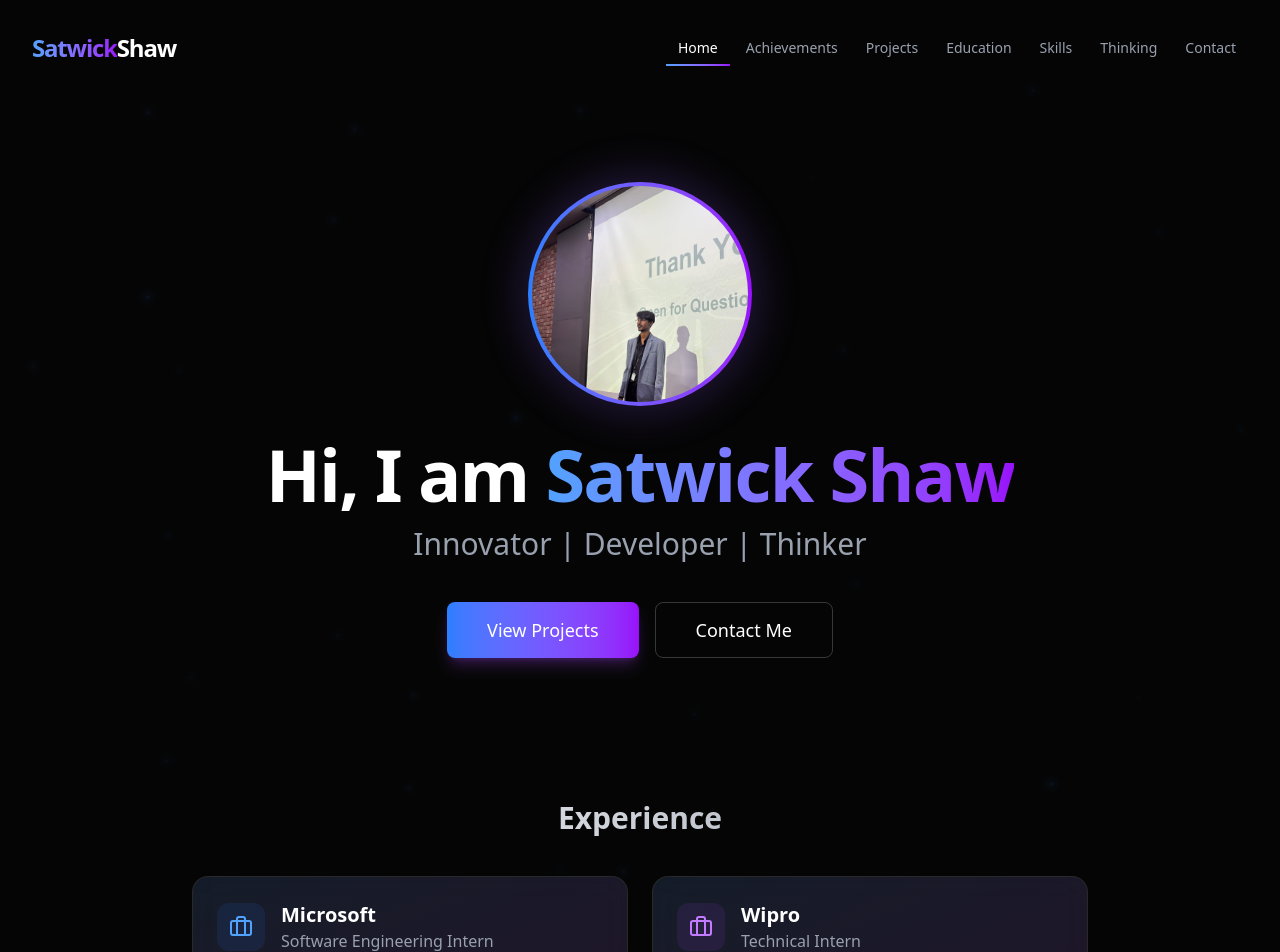
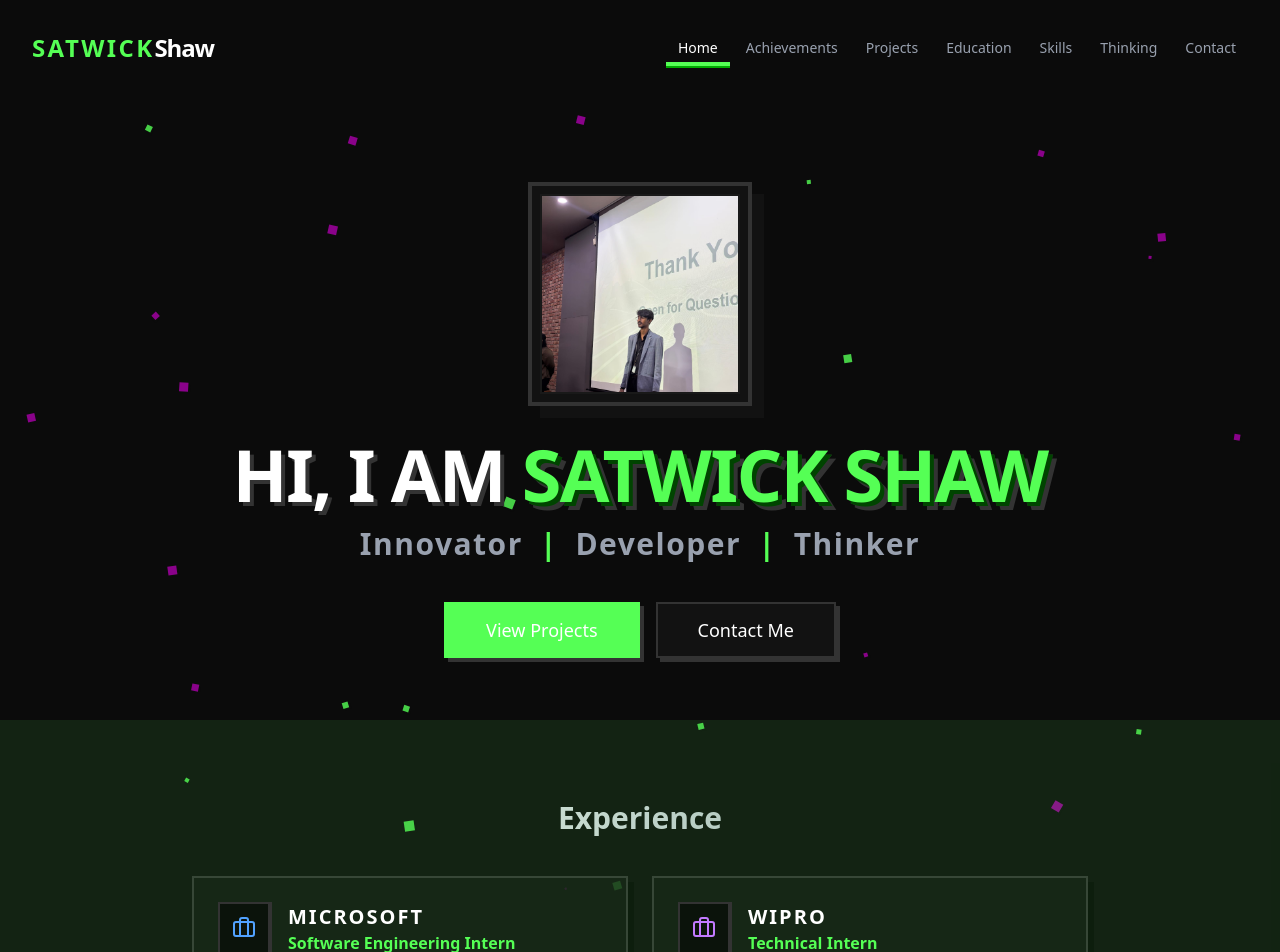
Before and after one commit to satwick-yes/my-website, a Next.js app: page / in a window 1280 px wide. Shown: the top 952 px of the page. Built offline with nearby package versions, Linux system fonts and the light colour scheme.

Commit message:
feat(theme): massive CSS and UI component overhaul to mature Minecraft aesthetic

```diff
--- a/src/app/education/page.tsx
+++ b/src/app/education/page.tsx
@@ -51,17 +51,17 @@ export default function Education() {
               className="relative pl-8 md:pl-12"
             >
               {/* Timeline dot */}
-              <div className="absolute -left-[5px] top-1 w-3 h-3 rounded-full bg-blue-500 shadow-[0_0_10px_3px_rgba(59,130,246,0.5)]" />
+              <div className="absolute -left-[5px] top-1 w-3 h-3 rounded-none bg-primary shadow-[2px_2px_0_0_#333333] border border-black" />
 
               <div className="flex flex-col md:flex-row md:items-start md:justify-between mb-2 gap-2 md:gap-8">
                 <h3 className="text-2xl font-bold text-white">{edu.institution}</h3>
                 {edu.duration && (
-                  <span className="text-sm font-medium px-3 py-1 bg-white/10 rounded-full text-blue-300 whitespace-nowrap w-fit">
+                  <span className="text-sm font-bold px-3 py-1 bg-black border-2 border-border rounded-none text-primary whitespace-nowrap w-fit">
                     {edu.duration}
                   </span>
                 )}
               </div>
-              <h4 className="text-xl text-purple-400 mb-4">{edu.degree}</h4>
+              <h4 className="text-xl text-primary font-bold tracking-widest uppercase mb-4">{edu.degree}</h4>
               <p className="text-gray-400 leading-relaxed max-w-3xl">
                 {edu.description}
               </p>
--- a/src/app/globals.css
+++ b/src/app/globals.css
@@ -1,14 +1,14 @@
 @import "tailwindcss";
 
 :root {
-  --background: #050505;
+  --background: #0b0b0b;
   --foreground: #ffffff;
-  --card: #0f0f11;
+  --card: #121212;
   --card-foreground: #ffffff;
-  --border: #1a1a1a;
-  --primary: #3b82f6;
-  --primary-foreground: #ffffff;
-  --accent: #8b5cf6;
+  --border: #333333;
+  --primary: #55ff55;
+  --primary-foreground: #000000;
+  --accent: #55ffff;
 }
 
 @theme inline {
@@ -27,17 +27,19 @@ body {
   font-family: var(--font-sans), sans-serif;
 }
 
-/* Custom scrollbar for dark theme */
+/* Custom blocky scrollbar for Minecraft theme */
 ::-webkit-scrollbar {
-  width: 8px;
+  width: 12px;
 }
 ::-webkit-scrollbar-track {
-  background: #050505;
+  background: #0b0b0b;
+  border-left: 2px solid #333;
 }
 ::-webkit-scrollbar-thumb {
-  background: #333;
-  border-radius: 4px;
+  background: #444;
+  border: 2px solid #0b0b0b;
+  border-radius: 0;
 }
 ::-webkit-scrollbar-thumb:hover {
-  background: #555;
+  background: #55ff55;
 }
--- a/src/app/page.tsx
+++ b/src/app/page.tsx
@@ -19,9 +19,9 @@ export default function Home() {
           initial={{ opacity: 0, scale: 0.8 }}
           animate={{ opacity: 1, scale: 1 }}
           transition={{ duration: 0.8, ease: "easeOut" }}
-          className="relative w-40 h-40 md:w-56 md:h-56 mb-8 rounded-full p-1 bg-gradient-to-r from-blue-500 to-purple-600 shadow-[0_0_40px_10px_rgba(139,92,246,0.2)]"
+          className="relative w-40 h-40 md:w-56 md:h-56 mb-8 rounded-none border-4 border-border shadow-[12px_12px_0_0_#121212] p-2 bg-card"
         >
-          <div className="w-full h-full rounded-full overflow-hidden bg-black">
+          <div className="w-full h-full rounded-none overflow-hidden bg-black border-2 border-border/50">
             <Image
               src="/profile.jpeg"
               alt="Satwick Shaw"
@@ -37,10 +37,10 @@ export default function Home() {
           initial={{ opacity: 0, y: 20 }}
           animate={{ opacity: 1, y: 0 }}
           transition={{ duration: 0.5, delay: 0.2 }}
-          className="text-5xl md:text-7xl font-extrabold tracking-tight mb-4"
+          className="text-5xl md:text-7xl font-extrabold tracking-tight mb-4 uppercase drop-shadow-[4px_4px_0_#333]"
         >
           Hi, I am{" "}
-          <span className="bg-clip-text text-transparent bg-gradient-to-r from-blue-400 to-purple-600">
+          <span className="text-primary drop-shadow-[4px_4px_0_#004400]">
             Satwick Shaw
           </span>
         </motion.h1>
@@ -49,9 +49,9 @@ export default function Home() {
           initial={{ opacity: 0, y: 20 }}
           animate={{ opacity: 1, y: 0 }}
           transition={{ duration: 0.5, delay: 0.4 }}
-          className="text-xl md:text-3xl font-medium text-gray-400 mb-10"
+          className="text-xl md:text-3xl font-bold text-gray-400 mb-10 tracking-wider"
         >
-          Innovator | Developer | Thinker
+          Innovator <span className="text-primary mx-2">|</span> Developer <span className="text-primary mx-2">|</span> Thinker
         </motion.p>
 
         <motion.div
@@ -86,29 +86,29 @@ export default function Home() {
             Experience
           </h2>
           <div className="grid grid-cols-1 md:grid-cols-2 gap-6">
-            <Card gradient className="group hover:border-blue-500/50 transition-colors">
+            <Card gradient className="group hover:-translate-y-2 hover:translate-x-2 hover:shadow-[-8px_8px_0_0_#00aa00] transition-all bg-card/80">
               <div className="flex items-center gap-4 mb-4">
-                <div className="p-3 rounded-xl bg-blue-500/10 text-blue-400 group-hover:bg-blue-500/20 transition-colors">
+                <div className="p-3 rounded-none border-b-4 border-r-4 border-t-2 border-l-2 border-border bg-black/50 text-blue-400 group-hover:text-primary transition-colors">
                   <Briefcase size={24} />
                 </div>
                 <div>
-                  <h3 className="text-xl font-bold">Microsoft</h3>
-                  <p className="text-gray-400">Software Engineering Intern</p>
+                  <h3 className="text-xl font-bold text-white tracking-widest uppercase">Microsoft</h3>
+                  <p className="text-primary font-bold">Software Engineering Intern</p>
                 </div>
               </div>
-              <p className="text-sm text-gray-400">
+              <p className="text-sm text-gray-300">
                 Worked on cutting-edge technologies, building scalable software solutions and contributing to impactful enterprise projects.
               </p>
             </Card>
 
-            <Card gradient className="group hover:border-purple-500/50 transition-colors">
+            <Card gradient className="group hover:-translate-y-2 hover:translate-x-2 hover:shadow-[-8px_8px_0_0_#00aa00] transition-all bg-card/80">
               <div className="flex items-center gap-4 mb-4">
-                <div className="p-3 rounded-xl bg-purple-500/10 text-purple-400 group-hover:bg-purple-500/20 transition-colors">
+                <div className="p-3 rounded-none border-b-4 border-r-4 border-t-2 border-l-2 border-border bg-black/50 text-purple-400 group-hover:text-primary transition-colors">
                   <Briefcase size={24} />
                 </div>
                 <div>
-                  <h3 className="text-xl font-bold">Wipro</h3>
-                  <p className="text-gray-400">Technical Intern</p>
+                  <h3 className="text-xl font-bold text-white tracking-widest uppercase">Wipro</h3>
+                  <p className="text-primary font-bold">Technical Intern</p>
                 </div>
               </div>
               <p className="text-sm text-gray-400">
--- a/src/app/projects/page.tsx
+++ b/src/app/projects/page.tsx
@@ -44,13 +44,13 @@ export default function Projects() {
               transition={{ duration: 0.5, delay: index * 0.1 }}
               className="h-full"
             >
-              <Card gradient className="h-full flex flex-col group border-white/10 hover:border-purple-500/50 transition-colors">
-                <h3 className="text-2xl font-bold mb-3">{project.title}</h3>
+              <Card gradient className="h-full flex flex-col group border-border hover:border-primary hover:shadow-[-8px_8px_0_0_#00aa00] transition-colors bg-card/80">
+                <h3 className="text-2xl font-bold mb-3 tracking-widest text-white uppercase">{project.title}</h3>
                 <p className="text-gray-400 mb-6 flex-grow">{project.description}</p>
 
                 <div className="flex flex-wrap gap-2 mb-8">
                   {project.tech.map((t) => (
-                    <span key={t} className="px-3 py-1 bg-white/5 border border-white/10 rounded-full text-sm text-blue-300">
+                    <span key={t} className="px-3 py-1 bg-black/50 border-2 border-border rounded-none text-sm text-primary font-bold uppercase tracking-wider">
                       {t}
                     </span>
                   ))}
--- a/src/components/Footer.tsx
+++ b/src/components/Footer.tsx
@@ -3,12 +3,12 @@ import { Github, Linkedin, Mail } from "lucide-react";
 
 export default function Footer() {
   return (
-    <footer className="border-t border-white/10 bg-black/50 py-12 mt-20 relative z-10 w-full">
+    <footer className="border-t-4 border-border bg-card py-12 mt-20 relative z-10 w-full shadow-[0_-4px_0_0_#0b0b0b]">
       <div className="max-w-7xl mx-auto px-4 sm:px-6 lg:px-8">
         <div className="flex flex-col md:flex-row justify-between items-center gap-6">
           <div className="text-center md:text-left">
             <Link href="/" className="text-xl font-bold tracking-tighter">
-              <span className="bg-clip-text text-transparent bg-gradient-to-r from-blue-400 to-purple-600">
+              <span className="text-primary tracking-widest uppercase">
                 Satwick
               </span>
               Shaw
--- a/src/components/Navbar.tsx
+++ b/src/components/Navbar.tsx
@@ -40,14 +40,14 @@ export default function Navbar() {
       className={cn(
         "fixed top-0 w-full z-50 transition-all duration-300",
         isScrolled
-          ? "bg-black/60 backdrop-blur-md border-b border-white/10"
+          ? "bg-background/95 border-b-2 border-border support-backdrop-blur:bg-background/80"
           : "bg-transparent py-2"
       )}
     >
       <div className="max-w-7xl mx-auto px-4 sm:px-6 lg:px-8">
         <div className="flex items-center justify-between h-20">
           <Link href="/" className="text-2xl font-bold tracking-tighter">
-            <span className="bg-clip-text text-transparent bg-gradient-to-r from-blue-400 to-purple-600">
+            <span className="text-primary tracking-widest uppercase">
               Satwick
             </span>
             Shaw
@@ -70,7 +70,7 @@ export default function Navbar() {
                   {isActive && (
                     <motion.div
                       layoutId="navbar-indicator"
-                      className="absolute bottom-0 left-0 right-0 h-0.5 bg-gradient-to-r from-blue-400 to-purple-600"
+                      className="absolute bottom-0 left-0 right-0 h-1 bg-primary shadow-[0_2px_0_0_#00aa00]"
                       initial={{ opacity: 0 }}
                       animate={{ opacity: 1 }}
                       transition={{ duration: 0.3 }}
@@ -100,7 +100,7 @@ export default function Navbar() {
             initial={{ opacity: 0, height: 0 }}
             animate={{ opacity: 1, height: "auto" }}
             exit={{ opacity: 0, height: 0 }}
-            className="md:hidden bg-black/95 backdrop-blur-xl border-b border-white/10 overflow-hidden"
+            className="md:hidden bg-card border-b-4 border-border overflow-hidden"
           >
             <div className="px-4 pt-2 pb-6 space-y-1">
               {navLinks.map((link) => (
@@ -109,10 +109,10 @@ export default function Navbar() {
                   href={link.path}
                   onClick={() => setMobileMenuOpen(false)}
                   className={cn(
-                    "block px-3 py-3 text-base font-medium rounded-md",
+                    "block px-3 py-3 text-base font-medium rounded-none transition-colors",
                     pathname === link.path
-                      ? "bg-white/10 text-white"
-                      : "text-gray-300 hover:bg-white/5 hover:text-white"
+                      ? "bg-primary/20 text-primary border-l-4 border-primary"
+                      : "text-foreground hover:bg-border hover:text-white"
                   )}
                 >
                   {link.name}
--- a/src/components/Particles.tsx
+++ b/src/components/Particles.tsx
@@ -26,17 +26,19 @@ export default function Particles() {
       {particles.map((p) => (
         <motion.div
           key={p.id}
-          className="absolute rounded-full bg-blue-500/20 shadow-[0_0_10px_2px_rgba(59,130,246,0.3)]"
+          className="absolute rounded-none shadow-[2px_2px_0_0_rgba(11,11,11,0.8)]"
           style={{
-            width: p.size,
-            height: p.size,
+            width: p.size * 2,
+            height: p.size * 2,
             left: `${p.x}%`,
             top: `${p.y}%`,
+            backgroundColor: Math.random() > 0.5 ? 'var(--primary)' : '#aa00aa',
+            opacity: 0.8,
           }}
           animate={{
-            y: [0, -100, 0],
-            x: [0, Math.random() * 50 - 25, 0],
-            opacity: [0.1, 0.6, 0.1],
+            y: [0, Math.random() > 0.5 ? -150 : 150],
+            x: [0, (Math.random() - 0.5) * 50],
+            rotate: [0, Math.random() > 0.5 ? 90 : -90],
           }}
           transition={{
             duration: p.duration,
--- a/src/components/ui/Button.tsx
+++ b/src/components/ui/Button.tsx
@@ -16,13 +16,13 @@ export const Button = React.forwardRef<HTMLButtonElement, ButtonProps>(
         whileHover={{ scale: 1.05 }}
         whileTap={{ scale: 0.95 }}
         className={cn(
-          "inline-flex items-center justify-center rounded-lg font-medium transition-colors focus-visible:outline-none focus-visible:ring-2 focus-visible:ring-purple-500 disabled:pointer-events-none disabled:opacity-50",
+          "inline-flex items-center justify-center rounded-none font-medium transition-all focus-visible:outline-none focus-visible:ring-2 focus-visible:ring-primary disabled:pointer-events-none disabled:opacity-50",
           {
-            "bg-gradient-to-r from-blue-500 to-purple-600 text-white shadow-lg shadow-purple-500/25 hover:shadow-purple-500/40":
+            "bg-primary text-primary-foreground border-2 border-primary shadow-[4px_4px_0_0_#333333] hover:shadow-[6px_6px_0_0_#333333]":
               variant === "primary",
-            "border border-white/20 bg-transparent text-white hover:bg-white/10":
+            "border-2 border-border bg-card text-foreground shadow-[4px_4px_0_0_#333333] hover:bg-border":
               variant === "outline",
-            "bg-transparent text-white hover:bg-white/10": variant === "ghost",
+            "bg-transparent text-foreground hover:bg-border": variant === "ghost",
             "h-9 px-4 text-sm": size === "sm",
             "h-11 px-8 text-base": size === "md",
             "h-14 px-10 text-lg": size === "lg",
--- a/src/components/ui/Card.tsx
+++ b/src/components/ui/Card.tsx
@@ -17,14 +17,13 @@ export const Card = React.forwardRef<HTMLDivElement, CardProps>(
         viewport={{ once: true }}
         transition={{ duration: 0.5 }}
         className={cn(
-          "rounded-2xl border border-white/10 bg-white/5 backdrop-blur-lg p-6",
-          gradient && "relative overflow-hidden",
+          "rounded-none border-2 border-border bg-card p-6 shadow-[6px_6px_0_0_#050505]",
           className
         )}
         {...props}
       >
         {gradient && (
-          <div className="absolute inset-0 bg-gradient-to-br from-blue-500/10 to-purple-600/10 z-0 pointer-events-none" />
+          <div className="absolute inset-0 bg-primary/5 z-0 pointer-events-none" />
         )}
         <div className="relative z-10">{children}</div>
       </motion.div>
```
Also changed, not shown: src/app/contact/page.tsx (+6 -6 lines), src/app/skills/page.tsx (+5 -5 lines), src/app/thinking/page.tsx (+4 -4 lines).
